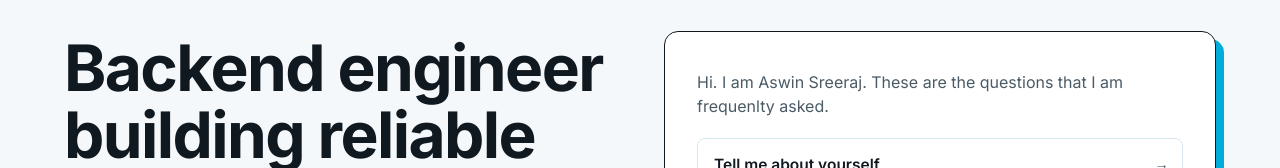
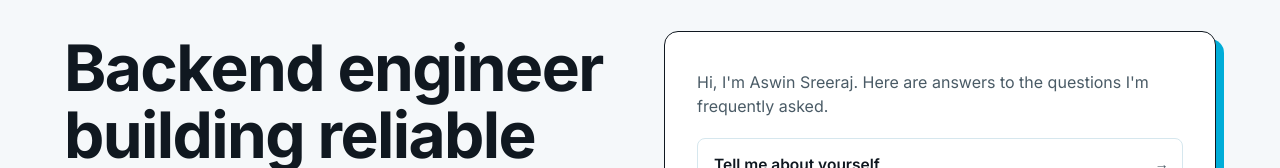
Before and after one commit to aswinsreeraj/portfolio, a React (Vite) app: page / in a window 1280 px wide. Shown: the part 142-310 px from the top of the page. Built offline with nearby package versions, Linux system fonts and the light colour scheme.

Commit message:
copy(hero): polish FAQ widget subtitle wording

```diff
--- a/src/components/HeroAskWidget.tsx
+++ b/src/components/HeroAskWidget.tsx
@@ -54,7 +54,7 @@ export const HeroAskWidget: React.FC<HeroAskWidgetProps> = ({ onOpenFullChat })
 
       {/* Subtitle */}
       <p className="m-0 text-[15px] sm:text-[16px] text-[#4A5B66] dark:text-[#8DB1BE] mt-1.5 mb-5 leading-normal">
-        Hi. I am Aswin Sreeraj. These are the questions that I am frequenlty asked.
+        Hi, I'm Aswin Sreeraj. Here are answers to the questions I'm frequently asked.
       </p>
 
       {/* Questions Accordion */}
```
